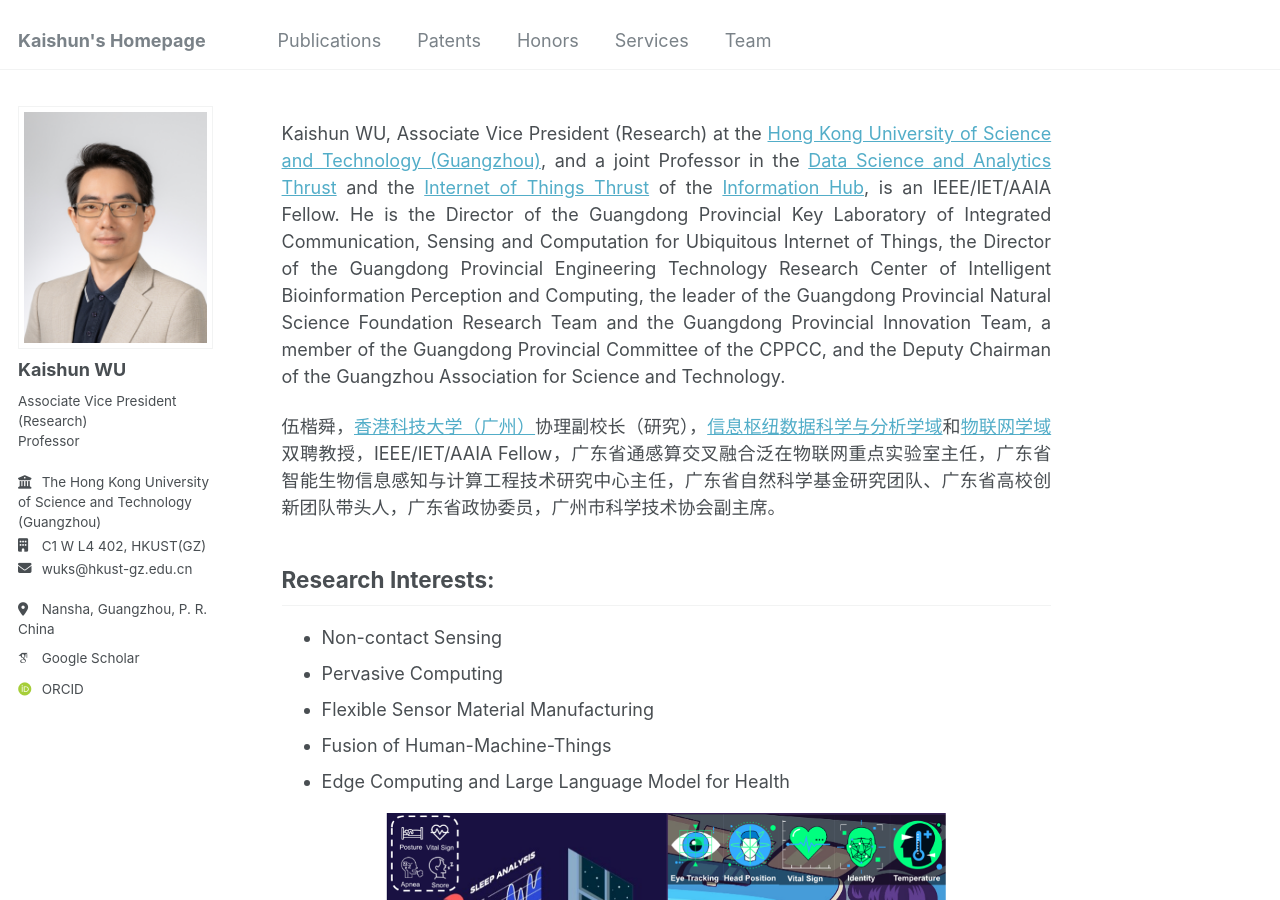
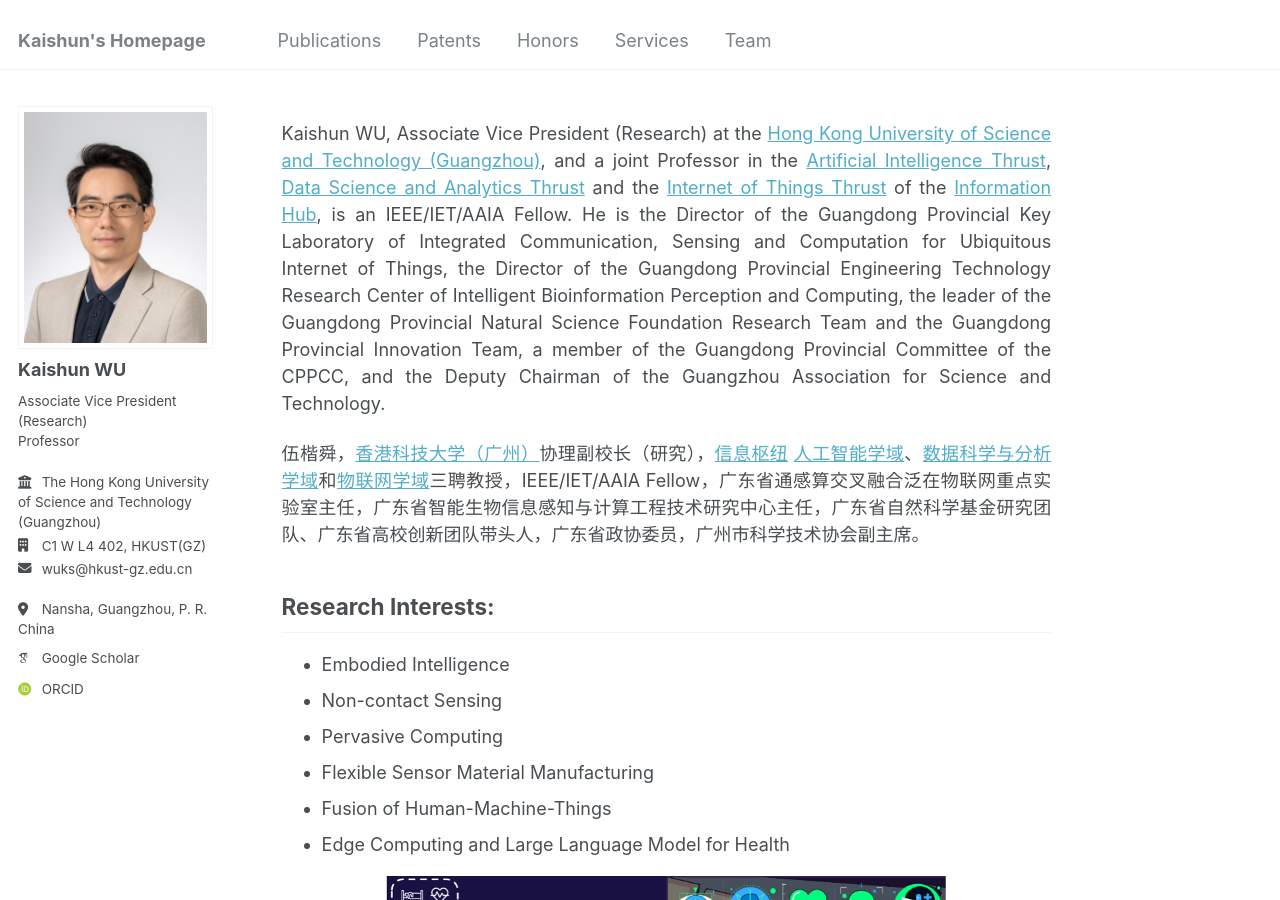
Before and after one commit to kaishun-wu/kaishun-wu.github.io, a Jekyll site: the page built from _pages/about.md, in a window 1280 px wide and 900 px high. Built offline with Jekyll 4.4.1, drawn with Linux system fonts in a browser that asks for light colours; some web fonts are replaced.

Commit message:
update: about

```diff
--- a/_pages/about.md
+++ b/_pages/about.md
@@ -8,15 +8,16 @@ redirect_from:
 ---
 
 <p align="justify">
-Kaishun WU, Associate Vice President (Research) at the <a href="https://www.hkust-gz.edu.cn">Hong Kong University of Science and Technology (Guangzhou)</a>, and a joint Professor in the <a href="https://www.hkust-gz.edu.cn/academics/hubs-and-thrust-areas/information-hub/data-science-and-analytics/">Data Science and Analytics Thrust</a> and the <a href="https://www.hkust-gz.edu.cn/academics/hubs-and-thrust-areas/information-hub/internet-of-things/">Internet of Things Thrust</a> of the <a href="https://www.hkust-gz.edu.cn/academics/hubs-and-thrust-areas/information-hub/">Information Hub</a>, is an IEEE/IET/AAIA Fellow. He is the Director of the Guangdong Provincial Key Laboratory of Integrated Communication, Sensing and Computation for Ubiquitous Internet of Things, the Director of the Guangdong Provincial Engineering Technology Research Center of Intelligent Bioinformation Perception and Computing, the leader of the Guangdong Provincial Natural Science Foundation Research Team and the Guangdong Provincial Innovation Team, a member of the Guangdong Provincial Committee of the CPPCC, and the Deputy Chairman of the Guangzhou Association for Science and Technology.
+Kaishun WU, Associate Vice President (Research) at the <a href="https://www.hkust-gz.edu.cn">Hong Kong University of Science and Technology (Guangzhou)</a>, and a joint Professor in the <a href="https://www.hkust-gz.edu.cn/academics/hubs-and-thrust-areas/information-hub/artificial-intelligence/">Artificial Intelligence Thrust</a>, <a href="https://www.hkust-gz.edu.cn/academics/hubs-and-thrust-areas/information-hub/data-science-and-analytics/">Data Science and Analytics Thrust</a> and the <a href="https://www.hkust-gz.edu.cn/academics/hubs-and-thrust-areas/information-hub/internet-of-things/">Internet of Things Thrust</a> of the <a href="https://www.hkust-gz.edu.cn/academics/hubs-and-thrust-areas/information-hub/">Information Hub</a>, is an IEEE/IET/AAIA Fellow. He is the Director of the Guangdong Provincial Key Laboratory of Integrated Communication, Sensing and Computation for Ubiquitous Internet of Things, the Director of the Guangdong Provincial Engineering Technology Research Center of Intelligent Bioinformation Perception and Computing, the leader of the Guangdong Provincial Natural Science Foundation Research Team and the Guangdong Provincial Innovation Team, a member of the Guangdong Provincial Committee of the CPPCC, and the Deputy Chairman of the Guangzhou Association for Science and Technology.
 </p>
 
 <p align="justify">
-伍楷舜，<a href="https://www.hkust-gz.edu.cn">香港科技大学（广州）</a>协理副校长（研究），<a href="https://www.hkust-gz.edu.cn/academics/hubs-and-thrust-areas/information-hub/">信息枢纽</a><a href="https://www.hkust-gz.edu.cn/academics/hubs-and-thrust-areas/information-hub/data-science-and-analytics/">数据科学与分析学域</a>和<a href="https://www.hkust-gz.edu.cn/academics/hubs-and-thrust-areas/information-hub/internet-of-things/">物联网学域</a>双聘教授，IEEE/IET/AAIA Fellow，广东省通感算交叉融合泛在物联网重点实验室主任，广东省智能生物信息感知与计算工程技术研究中心主任，广东省自然科学基金研究团队、广东省高校创新团队带头人，广东省政协委员，广州市科学技术协会副主席。
+伍楷舜，<a href="https://www.hkust-gz.edu.cn">香港科技大学（广州）</a>协理副校长（研究），<a href="https://www.hkust-gz.edu.cn/academics/hubs-and-thrust-areas/information-hub/">信息枢纽</a> <a href="https://www.hkust-gz.edu.cn/academics/hubs-and-thrust-areas/information-hub/artificial-intelligence/">人工智能学域</a>、<a href="https://www.hkust-gz.edu.cn/academics/hubs-and-thrust-areas/information-hub/data-science-and-analytics/">数据科学与分析学域</a>和<a href="https://www.hkust-gz.edu.cn/academics/hubs-and-thrust-areas/information-hub/internet-of-things/">物联网学域</a>三聘教授，IEEE/IET/AAIA Fellow，广东省通感算交叉融合泛在物联网重点实验室主任，广东省智能生物信息感知与计算工程技术研究中心主任，广东省自然科学基金研究团队、广东省高校创新团队带头人，广东省政协委员，广州市科学技术协会副主席。
 </p>
 
 ## Research Interests:
 
+- Embodied Intelligence
 - Non-contact Sensing
 - Pervasive Computing
 - Flexible Sensor Material Manufacturing
```
